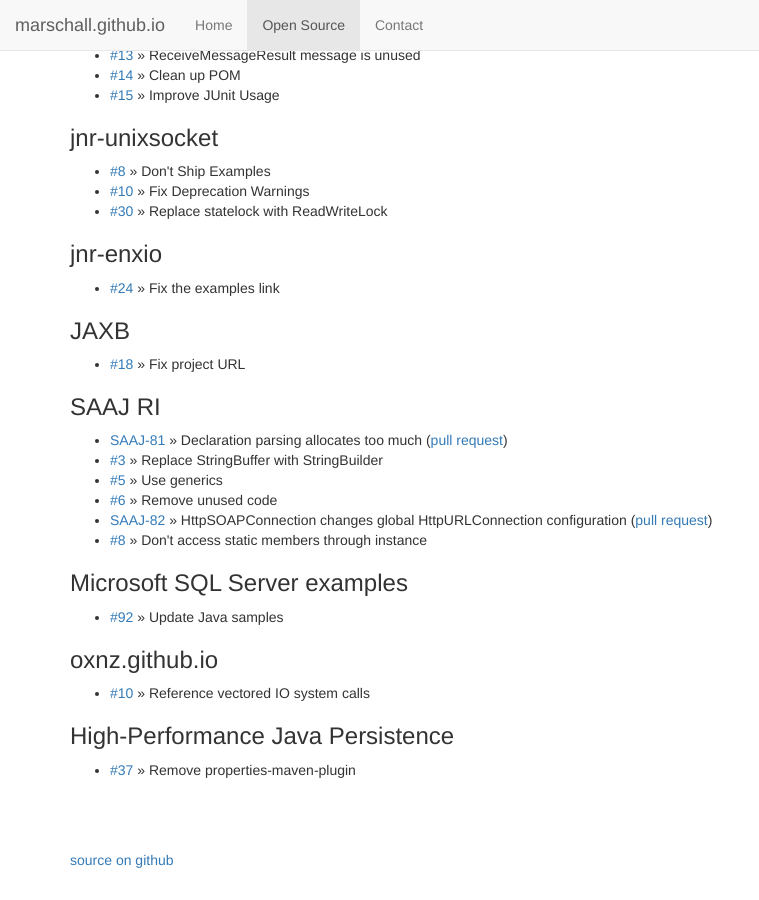
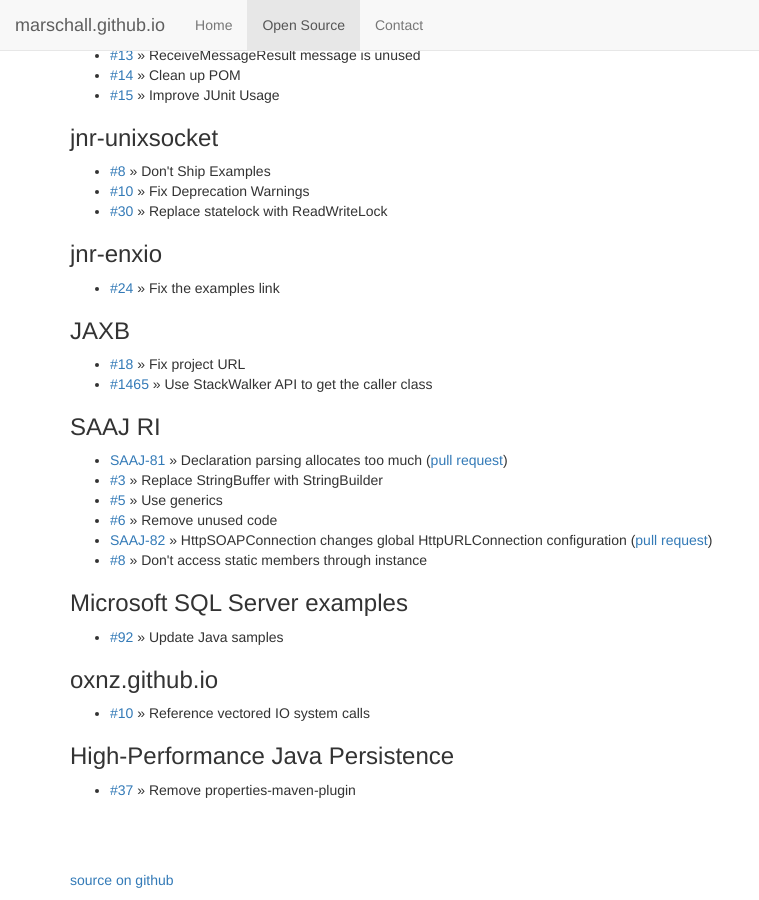
Before and after one commit to marschall/marschall.github.com, a Jekyll site: the page built from open-source.html, in a window 1280 px wide and 900 px high, scrolled down 10071 px. Shown: the whole window, without its empty margins (0-759 px from the left). Built offline with Jekyll 4.4.1, drawn with Linux system fonts in a browser that asks for light colours.

Commit message:
add JAXB#1465

```diff
--- a/open-source.html
+++ b/open-source.html
@@ -583,6 +583,7 @@
 <h3>JAXB</h3>
 <ul>
   <li><a href="https://github.com/gf-metro/jaxb/pull/18">#18</a> &raquo; Fix project URL</li>
+  <li><a href="https://github.com/eclipse-ee4j/jaxb-ri/pull/1465">#1465</a> &raquo; Use StackWalker API to get the caller class</li>
 </ul>
 <h3>SAAJ RI</h3>
 <ul>
```
